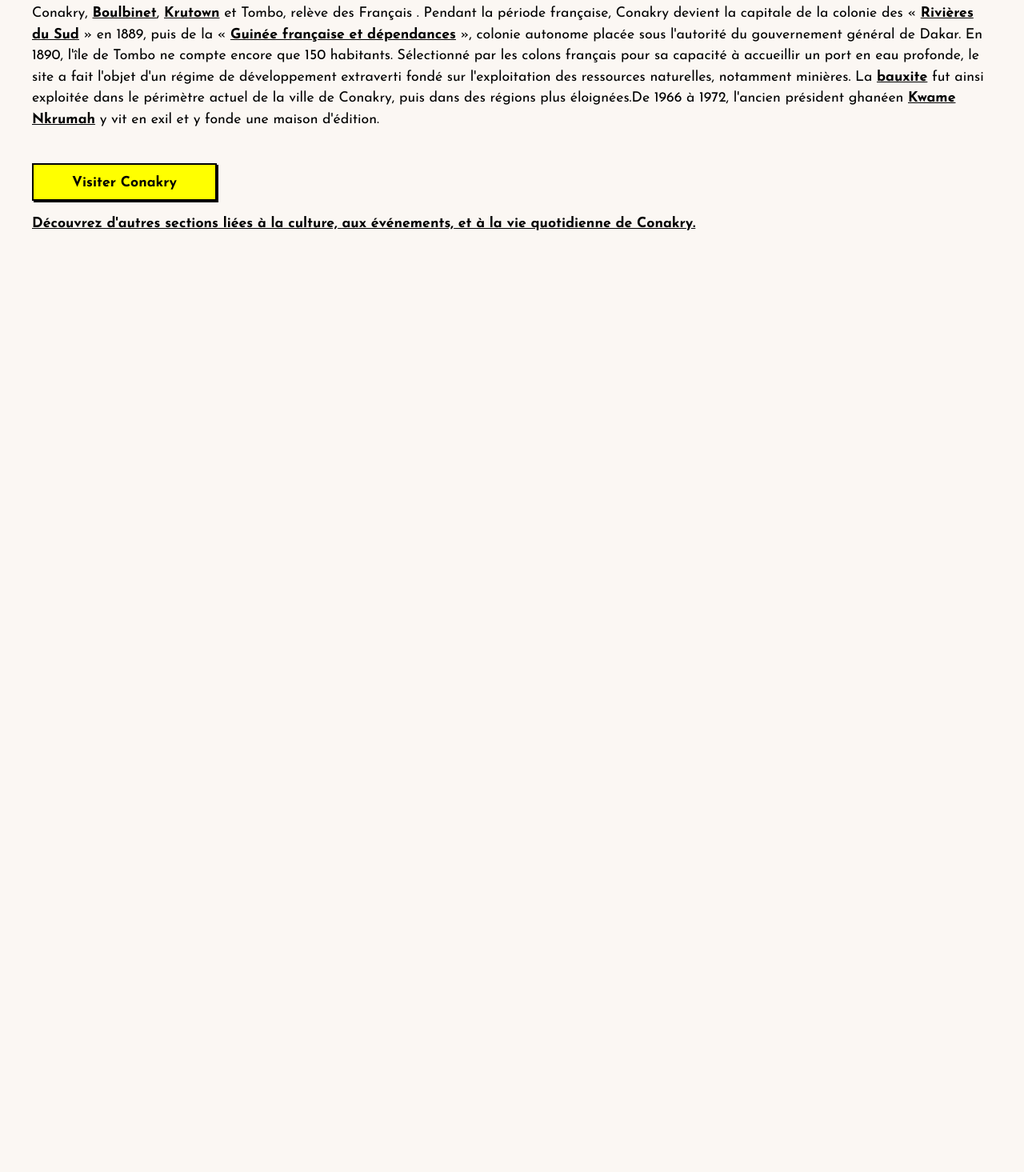
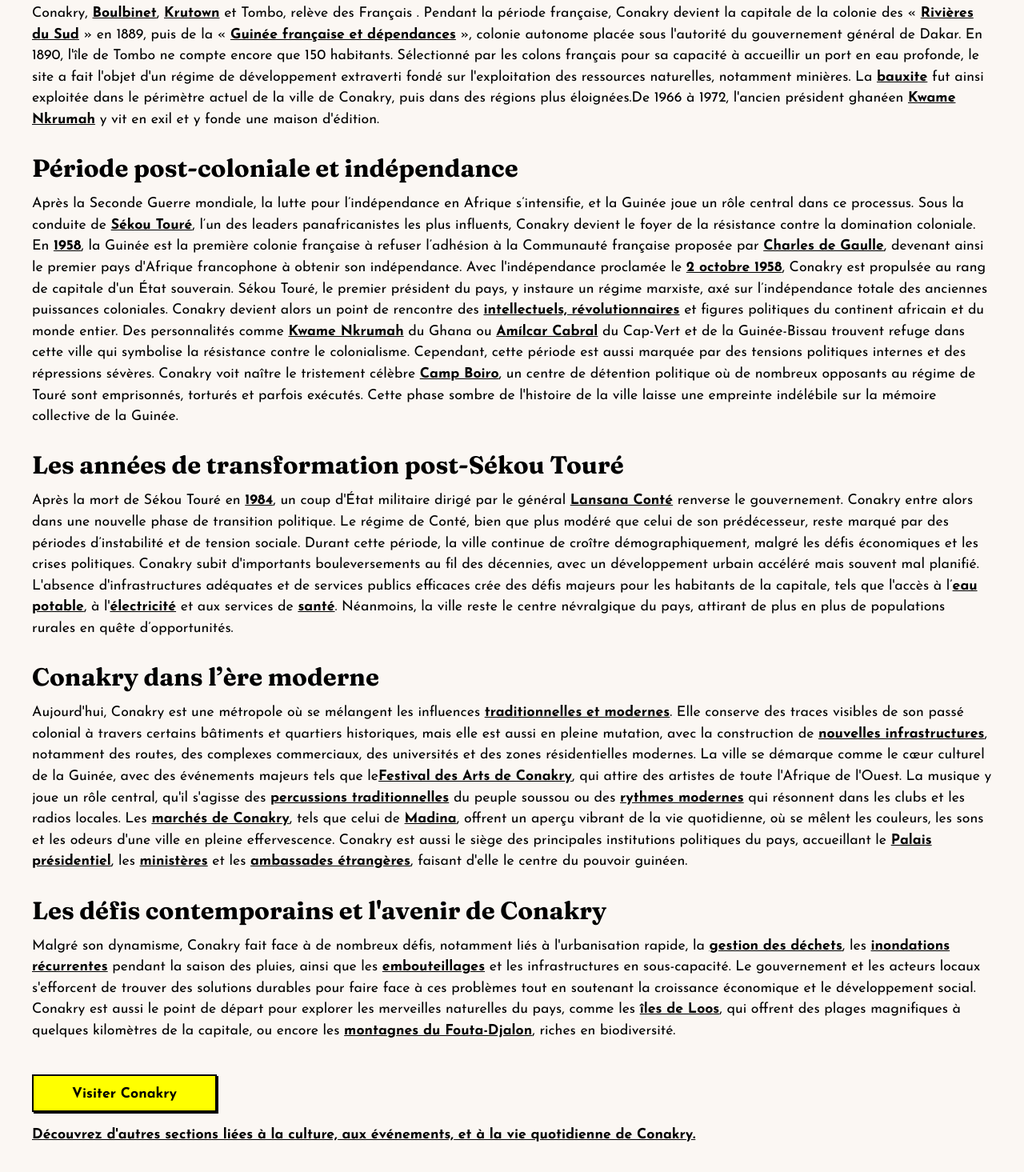
Before and after one commit to SouleymaneSy7/conakry-website-challenge, a React (Vite) app: page /history in a window 1280 px wide. Shown: the part 1064-2529 px from the top of the page at 80% size. Before the commit the page ends 1397 px from the top, so only its background shows below. Built offline with nearby package versions, Linux system fonts and the light colour scheme.

Commit message:
feat: update the History content texts

```diff
--- a/src/components/HistoryMain.tsx
+++ b/src/components/HistoryMain.tsx
@@ -169,9 +169,189 @@ const HistoryMain = () => {
         </div> */}
       </div>
 
-      {/* <div>
-        <h2></h2>
-      </div> */}
+      <div>
+        <h2>Période post-coloniale et indépendance</h2>
+
+        <p>
+          Après la Seconde Guerre mondiale, la lutte pour l’indépendance en
+          Afrique s’intensifie, et la Guinée joue un rôle central dans ce
+          processus. Sous la conduite de{" "}
+          <a href="#">
+            <strong>Sékou Touré</strong>
+          </a>
+          , l’un des leaders panafricanistes les plus influents, Conakry devient
+          le foyer de la résistance contre la domination coloniale. En{" "}
+          <a href="#">
+            <strong>1958</strong>
+          </a>
+          , la Guinée est la première colonie française à refuser l’adhésion à
+          la Communauté française proposée par{" "}
+          <a href="#">
+            <strong>Charles de Gaulle</strong>
+          </a>
+          , devenant ainsi le premier pays d'Afrique francophone à obtenir son
+          indépendance. Avec l'indépendance proclamée le{" "}
+          <a href="#">
+            <strong>2 octobre 1958</strong>
+          </a>
+          , Conakry est propulsée au rang de capitale d'un État souverain. Sékou
+          Touré, le premier président du pays, y instaure un régime marxiste,
+          axé sur l’indépendance totale des anciennes puissances coloniales.
+          Conakry devient alors un point de rencontre des{" "}
+          <a href="#">
+            <strong>intellectuels, révolutionnaires</strong>
+          </a>{" "}
+          et figures politiques du continent africain et du monde entier. Des
+          personnalités comme{" "}
+          <a href="#">
+            <strong>Kwame Nkrumah</strong>
+          </a>{" "}
+          du Ghana ou{" "}
+          <a href="#">
+            <strong>Amílcar Cabral</strong>
+          </a>{" "}
+          du Cap-Vert et de la Guinée-Bissau trouvent refuge dans cette ville
+          qui symbolise la résistance contre le colonialisme. Cependant, cette
+          période est aussi marquée par des tensions politiques internes et des
+          répressions sévères. Conakry voit naître le tristement célèbre{" "}
+          <a href="#">
+            <strong>Camp Boiro</strong>
+          </a>
+          , un centre de détention politique où de nombreux opposants au régime
+          de Touré sont emprisonnés, torturés et parfois exécutés. Cette phase
+          sombre de l'histoire de la ville laisse une empreinte indélébile sur
+          la mémoire collective de la Guinée.
+        </p>
+      </div>
+
+      <div>
+        <h2>Les années de transformation post-Sékou Touré</h2>
+        <p>
+          Après la mort de Sékou Touré en{" "}
+          <a href="#">
+            <strong>1984</strong>
+          </a>
+          , un coup d'État militaire dirigé par le général{" "}
+          <a
+            href="
+          #"
+          >
+            <strong>Lansana Conté</strong>
+          </a>{" "}
+          renverse le gouvernement. Conakry entre alors dans une nouvelle phase
+          de transition politique. Le régime de Conté, bien que plus modéré que
+          celui de son prédécesseur, reste marqué par des périodes d’instabilité
+          et de tension sociale. Durant cette période, la ville continue de
+          croître démographiquement, malgré les défis économiques et les crises
+          politiques. Conakry subit d'importants bouleversements au fil des
+          décennies, avec un développement urbain accéléré mais souvent mal
+          planifié. L'absence d'infrastructures adéquates et de services publics
+          efficaces crée des défis majeurs pour les habitants de la capitale,
+          tels que l'accès à l’
+          <a href="#">
+            <strong>eau potable</strong>
+          </a>
+          , à l'
+          <a href="#">
+            <strong>électricité</strong>
+          </a>{" "}
+          et aux services de{" "}
+          <a href="#">
+            <strong>santé</strong>
+          </a>
+          . Néanmoins, la ville reste le centre névralgique du pays, attirant de
+          plus en plus de populations rurales en quête d’opportunités.
+        </p>
+      </div>
+
+      <div>
+        <h2>Conakry dans l’ère moderne</h2>
+        <p>
+          Aujourd'hui, Conakry est une métropole où se mélangent les influences{" "}
+          <a href="#">
+            <strong>traditionnelles et modernes</strong>
+          </a>
+          . Elle conserve des traces visibles de son passé colonial à travers
+          certains bâtiments et quartiers historiques, mais elle est aussi en
+          pleine mutation, avec la construction de{" "}
+          <a href="#">
+            <strong>nouvelles infrastructures</strong>
+          </a>
+          , notamment des routes, des complexes commerciaux, des universités et
+          des zones résidentielles modernes. La ville se démarque comme le cœur
+          culturel de la Guinée, avec des événements majeurs tels que le
+          <a href="#">
+            <strong>Festival des Arts de Conakry</strong>
+          </a>
+          , qui attire des artistes de toute l'Afrique de l'Ouest. La musique y
+          joue un rôle central, qu'il s'agisse des{" "}
+          <a href="#">
+            <strong>percussions traditionnelles</strong>
+          </a>{" "}
+          du peuple soussou ou des{" "}
+          <a href="#">
+            <strong>rythmes modernes</strong>
+          </a>{" "}
+          qui résonnent dans les clubs et les radios locales. Les{" "}
+          <a href="#">
+            <strong>marchés de Conakry</strong>
+          </a>
+          , tels que celui de{" "}
+          <a href="#">
+            <strong>Madina</strong>
+          </a>
+          , offrent un aperçu vibrant de la vie quotidienne, où se mêlent les
+          couleurs, les sons et les odeurs d'une ville en pleine effervescence.
+          Conakry est aussi le siège des principales institutions politiques du
+          pays, accueillant le{" "}
+          <a href="#">
+            <strong>Palais présidentiel</strong>
+          </a>
+          , les{" "}
+          <a href="#">
+            <strong>ministères</strong>
+          </a>{" "}
+          et les{" "}
+          <a href="#">
+            <strong>ambassades étrangères</strong>
+          </a>
+          , faisant d'elle le centre du pouvoir guinéen.
+        </p>
+      </div>
+
+      <div>
+        <h2>Les défis contemporains et l'avenir de Conakry</h2>
+
+        <p>
+          Malgré son dynamisme, Conakry fait face à de nombreux défis, notamment
+          liés à l'urbanisation rapide, la{" "}
+          <a href="#">
+            <strong>gestion des déchets</strong>
+          </a>
+          , les{" "}
+          <a href="#">
+            <strong>inondations récurrentes</strong>
+          </a>{" "}
+          pendant la saison des pluies, ainsi que les{" "}
+          <a href="#">
+            <strong>embouteillages</strong>
+          </a>{" "}
+          et les infrastructures en sous-capacité. Le gouvernement et les
+          acteurs locaux s'efforcent de trouver des solutions durables pour
+          faire face à ces problèmes tout en soutenant la croissance économique
+          et le développement social. Conakry est aussi le point de départ pour
+          explorer les merveilles naturelles du pays, comme les{" "}
+          <a href="#">
+            <strong>îles de Loos</strong>
+          </a>
+          , qui offrent des plages magnifiques à quelques kilomètres de la
+          capitale, ou encore les{" "}
+          <a href="#">
+            <strong>montagnes du Fouta-Djalon</strong>
+          </a>
+          , riches en biodiversité.
+        </p>
+      </div>
 
       <Button type="button" className="history--btn">
         Visiter Conakry
```
